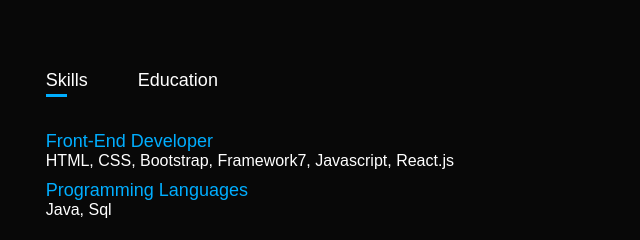
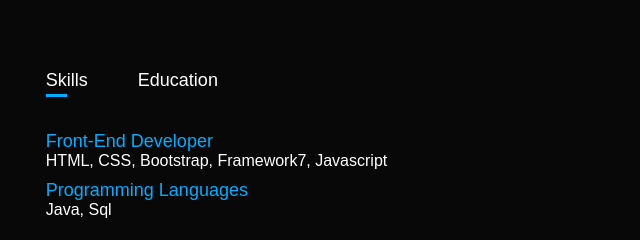
Before and after one commit to rjrkanagasabai/rjrkanagasabai.github.io, a plain HTML site: page index.html in a window 1280 px wide. Shown: the part 840-1080 px from the top of the page, 543-1183 px from the left. Drawn offline with Linux system fonts and the light colour scheme.

Commit message:
react commit

```diff
--- a/index.html
+++ b/index.html
@@ -58,7 +58,7 @@
           <section id="skillsection">
             <div class="tab-contents active-tab" id="skills">
               <ul>
-                <li> <span>Front-End Developer</span> <br>HTML, CSS, Bootstrap, Framework7, Javascript, React.js</li>
+                <li> <span>Front-End Developer</span> <br>HTML, CSS, Bootstrap, Framework7, Javascript</li>
                 <li> <span>Programming Languages</span> <br>Java, Sql</li>
 
               </ul>
```
Also changed, not shown: 1 other file.
